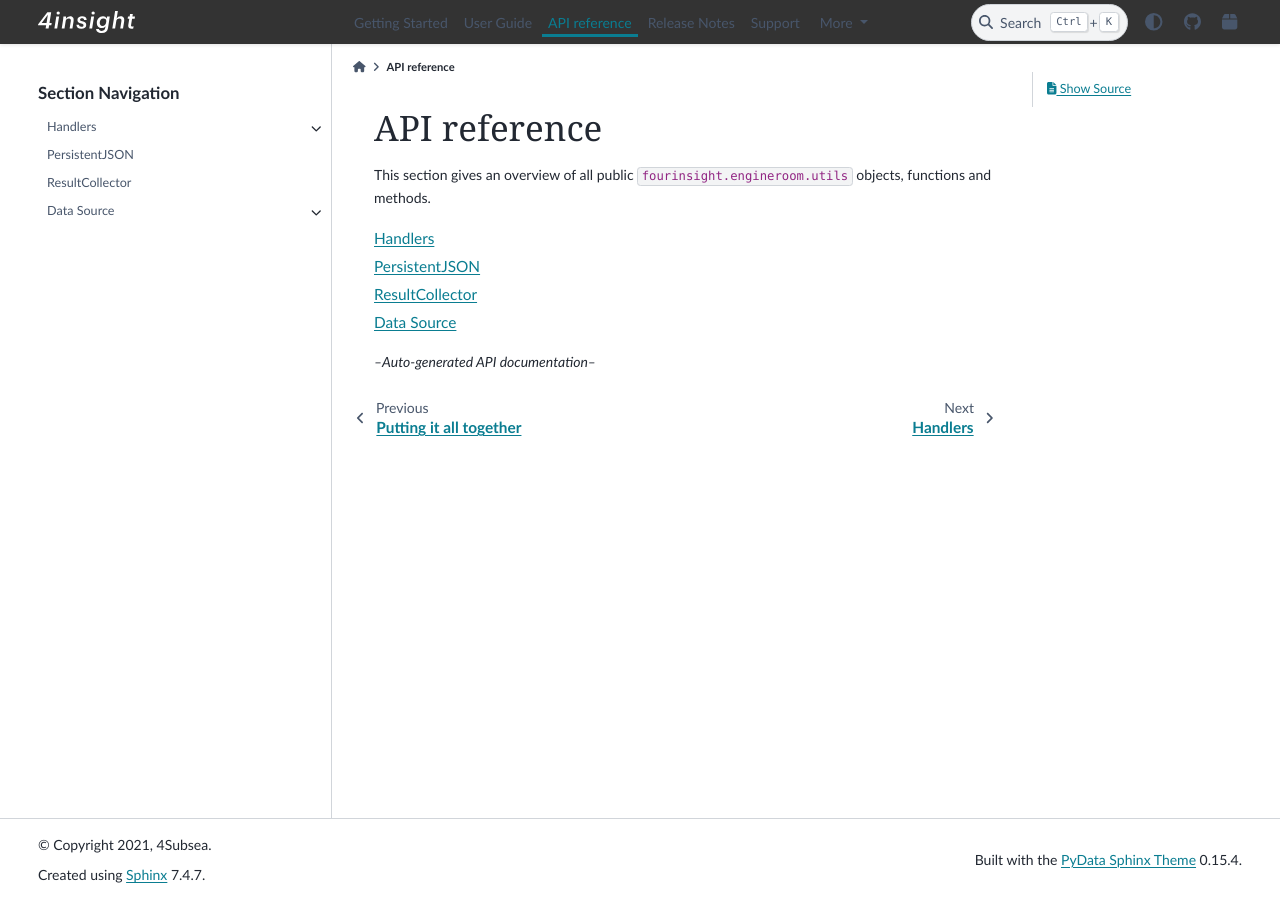
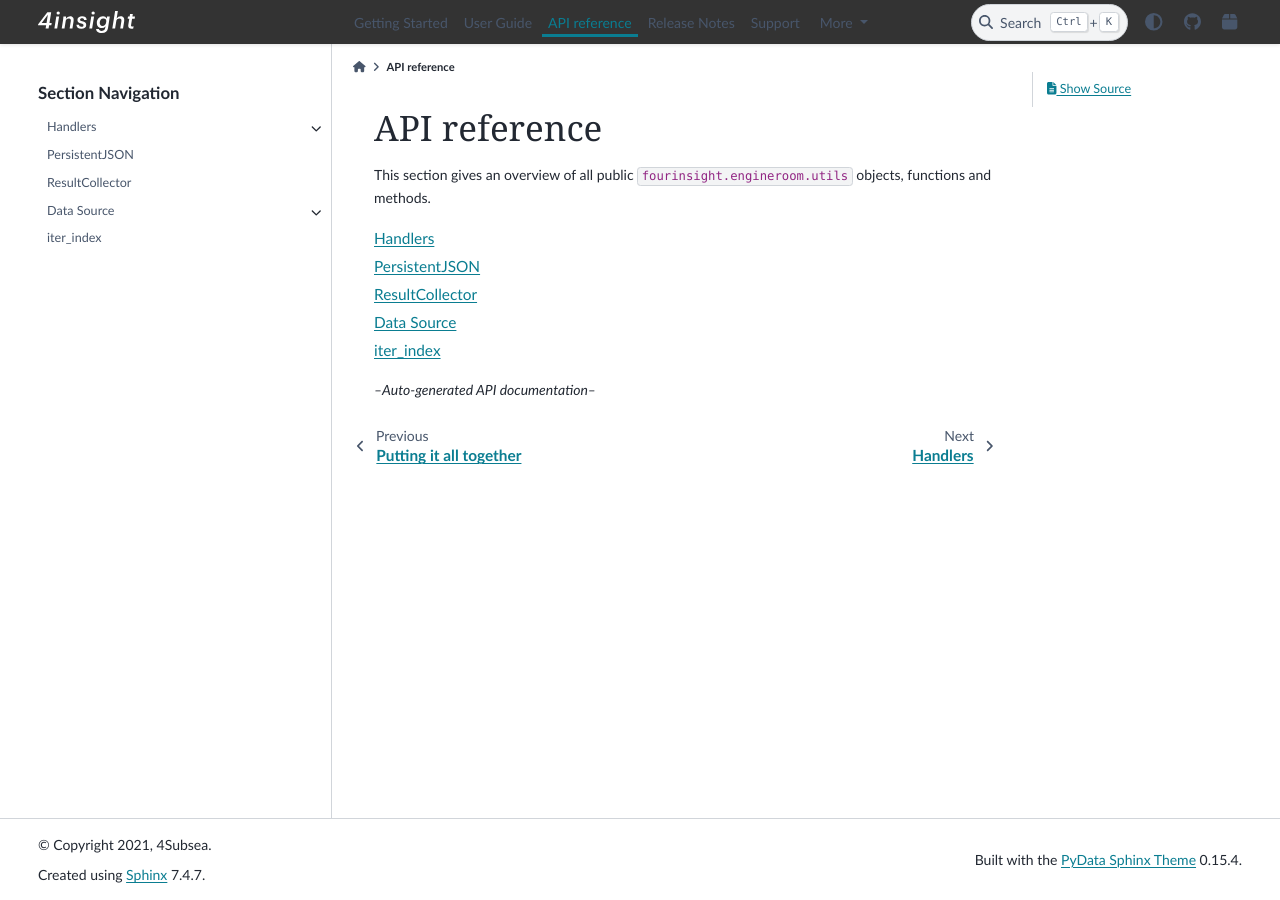
Before and after one commit to 4Subsea/fourinsight-engineroom-utils-python, a Sphinx documentation site: the page built from docs/api_ref/index.rst, in a window 1280 px wide. Built offline with Sphinx 7.4.7 and the PyData theme 0.15.4, drawn with Linux system fonts in a browser that asks for light colours.

Commit message:
doc: move iter_index

```diff
--- a/docs/api_ref/data_source/index.rst
+++ b/docs/api_ref/data_source/index.rst
@@ -6,4 +6,3 @@ Data Source
 
    base_data_source
    drio_data_source
-   iter_index
--- a/docs/api_ref/index.rst
+++ b/docs/api_ref/index.rst
@@ -10,5 +10,6 @@ functions and methods.
    persistent_json
    result_collector
    data_source/index
+   iter_index
 
 *--Auto-generated API documentation--*
```
Also changed, not shown: docs/api_ref/iter_index.rst (renamed from docs/api_ref/data_source/iter_index.rst).
